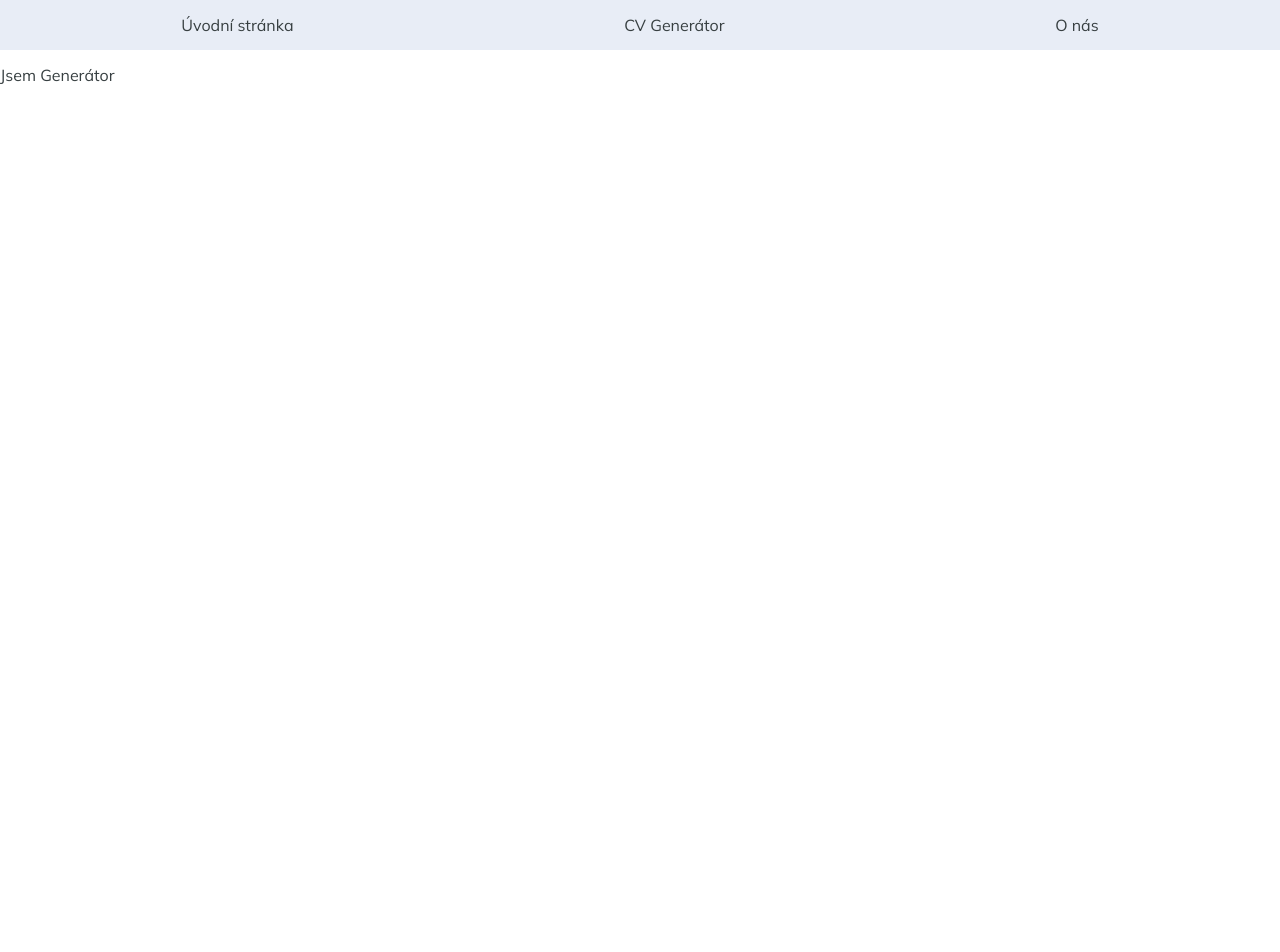
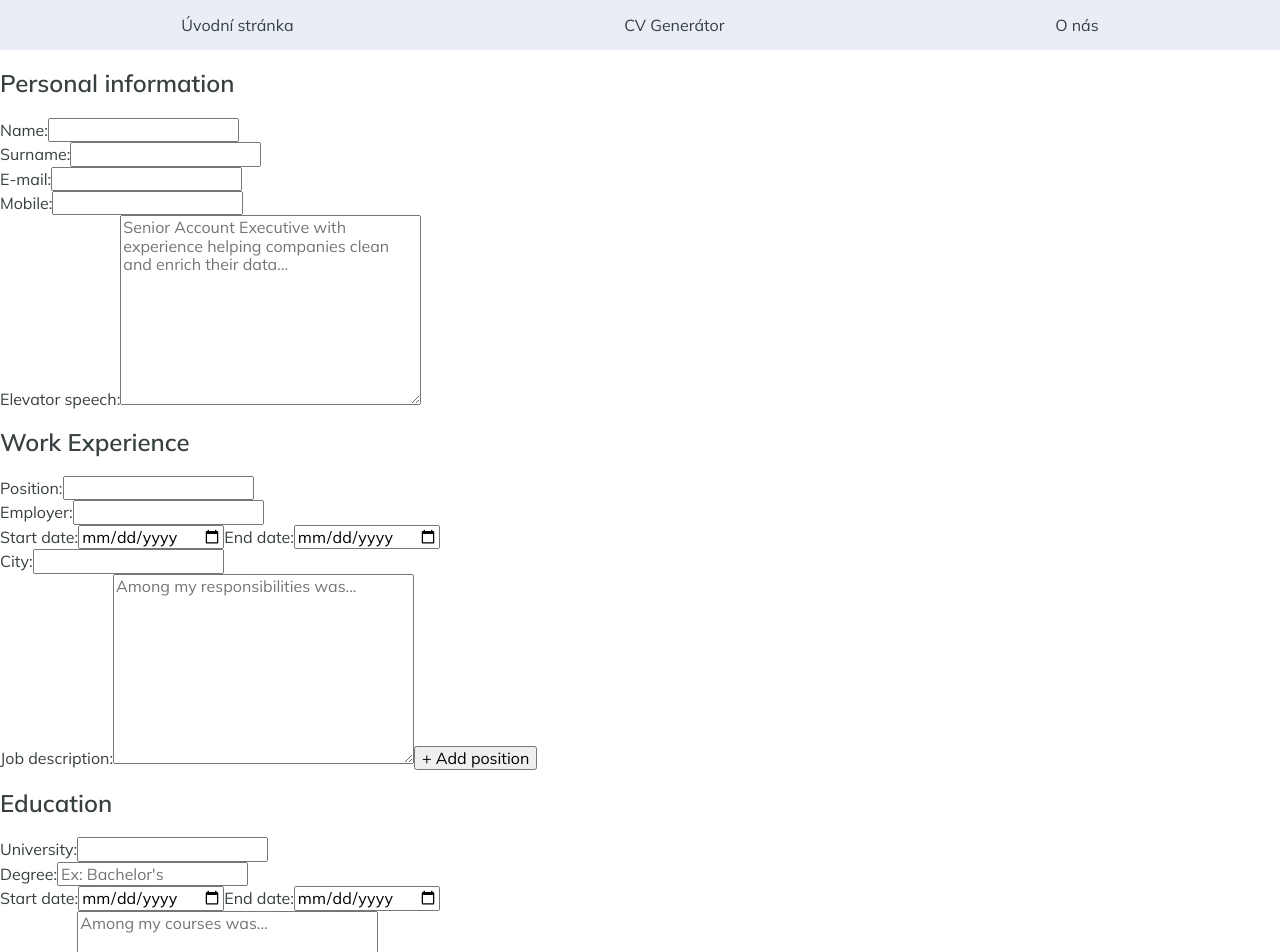
Before and after one commit to htmlena/cv-genius, a React (Create React App) app: page /cv-generator in a window 1280 px wide. Shown: the top 952 px of the page. Before the commit the page ends 800 px from the top, so only its background shows below. Built offline with nearby package versions, Linux system fonts and the light colour scheme.

Commit message:
form outline

```diff
--- a/src/components/Generator/Generator.jsx
+++ b/src/components/Generator/Generator.jsx
@@ -1,7 +1,110 @@
 import React from 'react';
 
 const Generator = () => {
-  return <p>Jsem Generátor</p>;
+  return (
+    <form>
+      <div>
+        <div>
+          <h2>Personal information</h2>
+          <div>
+            <label htmlFor="name">Name:</label>
+            <input type="text" name="name" id="name" required />
+          </div>
+        </div>
+        <div>
+          <label htmlFor="surname">Surname:</label>
+          <input type="text" name="surname" id="surname" required />
+        </div>
+        <div>
+          <label htmlFor="email">E-mail:</label>
+          <input type="email" name="email" id="email" required />
+        </div>
+        <div>
+          <label htmlFor="mobile">Mobile:</label>
+          <input type="tel" name="mobile" id="mobile" required />
+        </div>
+        <div>
+          <label htmlFor="elevator-speech">Elevator speech:</label>
+          <textarea
+            name="elevator-speech"
+            id="elevator-speech"
+            rows="10"
+            cols="33"
+            placeholder="Senior Account Executive with experience helping companies clean and enrich their data..."
+          ></textarea>
+        </div>
+      </div>
+      <div>
+        <h2>Work Experience</h2>
+        <div>
+          <label htmlFor="position">Position:</label>
+          <input type="text" name="position" id="position" />
+        </div>
+        <div>
+          <label htmlFor="employer">Employer:</label>
+          <input type="text" name="employer" id="employer" />
+        </div>
+        <div>
+          <label htmlFor="start-date-job">Start date:</label>
+          <input type="date" name="start-date-job" id="start-date-job" />
+          <label htmlFor="end-date-job">End date:</label>
+          <input type="date" name="end-date-job" id="end-date-job" />
+        </div>
+        <div>
+          <label htmlFor="city">City:</label>
+          <input type="text" name="city" id="city" />
+        </div>
+        <div>
+          <label htmlFor="job-description">Job description:</label>
+          <textarea
+            name="job-description"
+            id="job-description"
+            rows="10"
+            cols="33"
+            placeholder="Among my responsibilities was..."
+          ></textarea>
+          <button>+ Add position</button>
+        </div>
+        <div>
+          <h2>Education</h2>
+          <div>
+            <label htmlFor="universtiy">University:</label>
+            <input type="text" name="universtiy" id="universtiy" />
+          </div>
+          <div>
+            <label htmlFor="degree">Degree:</label>
+            <input
+              type="text"
+              name="degree"
+              id="universtiy"
+              placeholder="Ex: Bachelor's"
+            />
+          </div>
+          <div>
+            <label htmlFor="start-date-education">Start date:</label>
+            <input type="date" name="start-date-education" id="start-date" />
+            <label htmlFor="end-date-education">End date:</label>
+            <input
+              type="date"
+              name="end-date-education"
+              id="end-date-education"
+            />
+          </div>
+          <div>
+            <label htmlFor="education">Education:</label>
+            <textarea
+              name="education"
+              id="education"
+              rows="10"
+              cols="33"
+              placeholder="Among my courses was..."
+            ></textarea>
+            <button>+ Add education</button>
+          </div>
+        </div>
+      </div>
+    </form>
+  );
 };
 
 export default Generator;
```
Also changed, not shown: src/components/Generator/style.scss (added).
